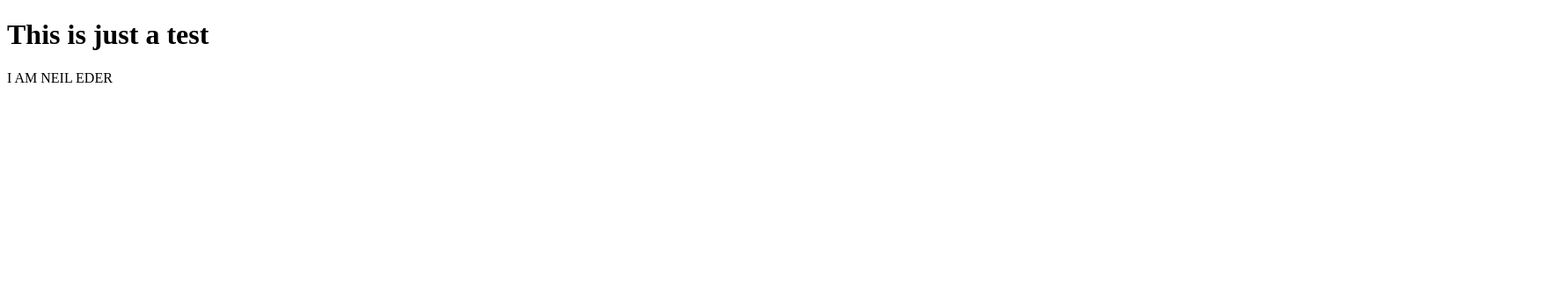
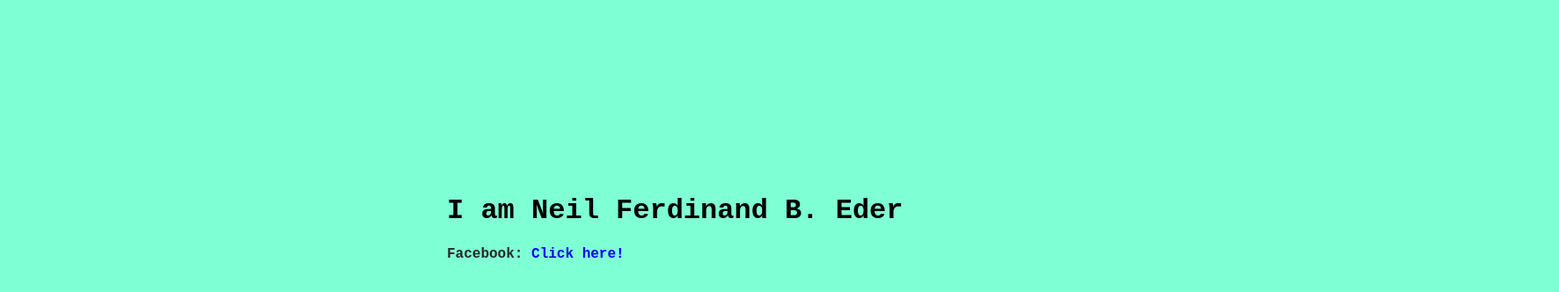
Before and after one commit to neileder71/new, a plain HTML site: page index.html in a window 1280 px wide. Shown: the whole page at 88% size, 1772 px wide, since content can reach past the window. Drawn offline with Linux system fonts and the light colour scheme.

Commit message:
initial commit

```diff
--- a/index.html
+++ b/index.html
@@ -3,11 +3,15 @@
 <head>
     <meta charset="UTF-8">
     <meta name="viewport" content="width=device-width, initial-scale=1.0">
+    <title>Portfolio</title>
     <link rel="stylesheet" href="style.css">
-    <title>Test</title>
 </head>
 <body>
-    <h1>This is just a test</h1>
-    <p>I AM NEIL EDER</p>
+    <div class="test">
+        <h1>I am Neil Ferdinand B. Eder</h1>
+        <label>Facebook:</label>
+        <a href="https://www.facebook.com/NEILINVISIBLE/">Click here!</a>
+    </div>
+
 </body>
 </html>
--- a/style.css
+++ b/style.css
@@ -1,6 +1,20 @@
-.body {
-    text-align: center;
-    color: aqua;
-    padding: 30px;
-    font-style: italic;
+body {
+    background-color: aquamarine;
+    font-family:'Courier New', Courier, monospace;
 }
+
+label {
+    color: rgb(39, 40, 41);
+    font-weight: bold;
+}
+
+a {
+    text-decoration: none;
+    font-weight: bold;
+}
+
+.test {
+    position: relative;
+    left: 500px;
+    top: 200px;
+}
```
